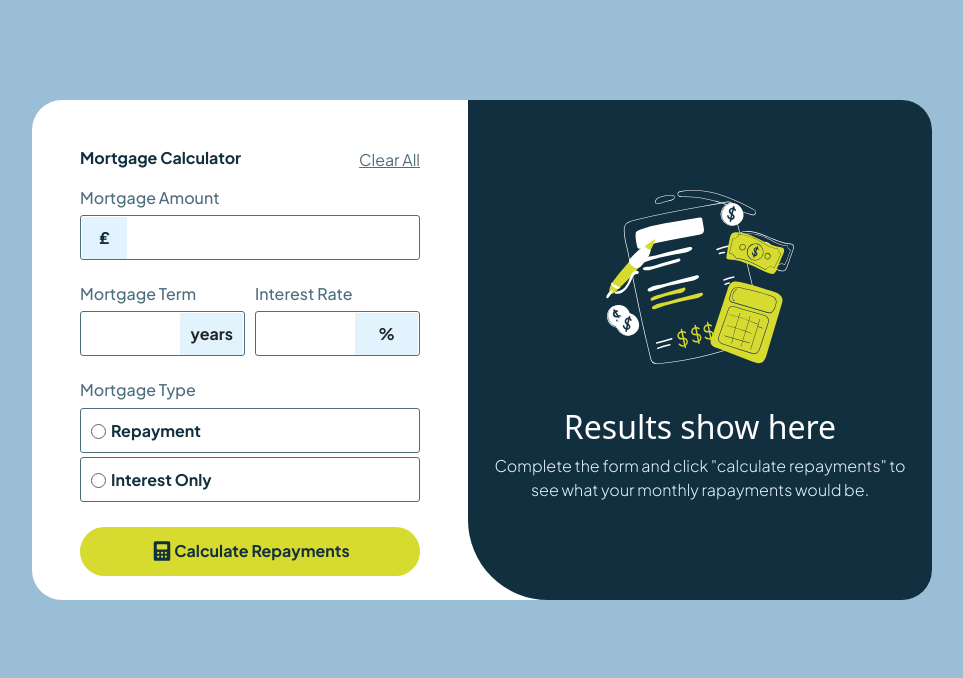
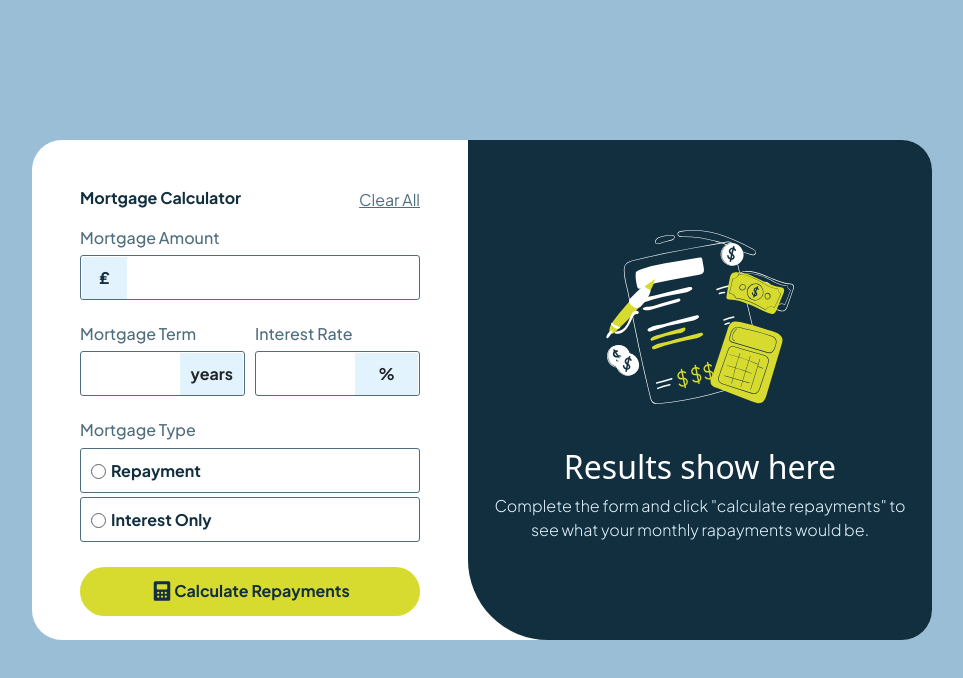
Before and after one commit to VictorGarcia2/mortgage-repayment-calculator-by-victor, a plain HTML site: page index.html in a window 1280 px wide. Shown: the whole page, without its empty margins (158-1121 px from the left). Drawn offline with nearby package versions, Linux system fonts and the light colour scheme.

Commit message:
otra correccion

```diff
--- a/style/style.css
+++ b/style/style.css
@@ -436,14 +436,15 @@ input{
         text-decoration: none;
     }
 }
-@media (min-width: 884px ){
+@media (min-width: 800px ){
     .mort{
-        margin-top: 100px !important;
+        margin-top: 200px !important;
         height: 500px;
     }
 }
 @media (min-width: 1280px ){
     .mort{
+        margin-top: 140px !important;
         height: 500px;
     }
 }
```
